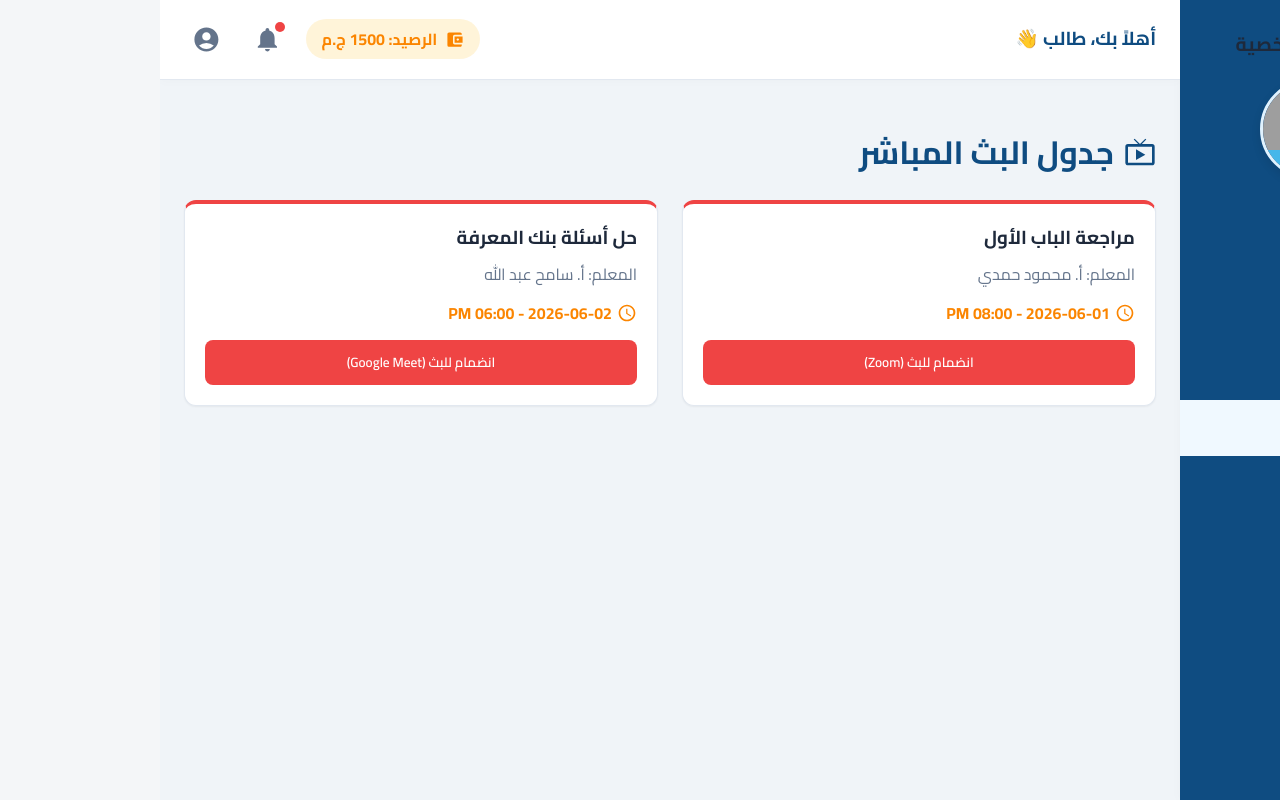
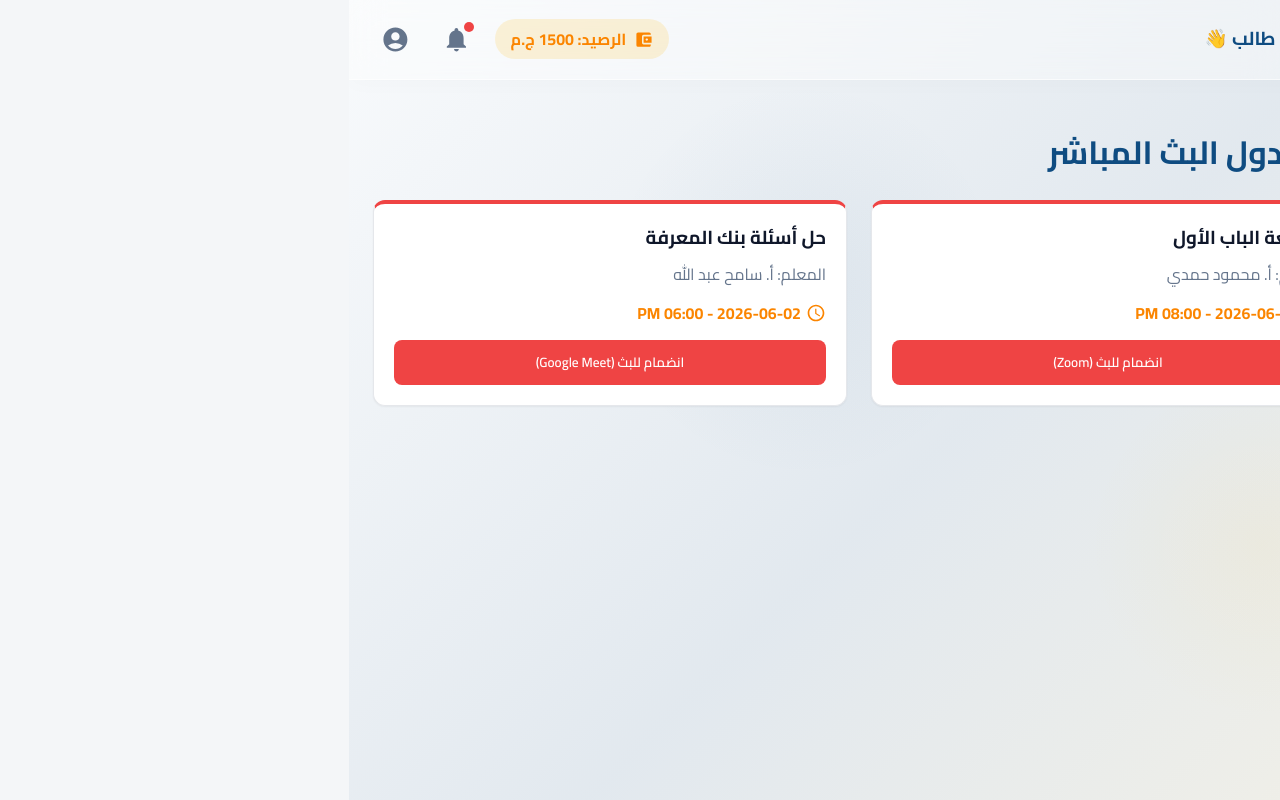
Before and after one commit to octobercitystudio-cyber/edutech-platform, a React (Vite) app: page /live in a window 1280 px wide. Built offline with nearby package versions, Linux system fonts and the light colour scheme; no server answers; grey boxes are pictures that could not be loaded.

Commit message:
Implement Light Glassmorphism Theme

```diff
--- a/src/App.jsx
+++ b/src/App.jsx
@@ -39,7 +39,7 @@ function RoleDashboard() {
 function StudentLayout() {
   const role = localStorage.getItem('userRole') || 'student';
   return (
-    <div className={`app-layout ${role === 'student' ? 'student-theme-branded' : ''}`} style={role !== 'student' ? {backgroundColor: '#f8fafc'} : {}}>
+    <div className={`app-layout ${role === 'student' ? 'student-theme-lightglass' : ''}`} style={role !== 'student' ? {backgroundColor: '#f8fafc'} : {}}>
       {role === 'student' ? <StudentSidebar /> : <Sidebar />}
       <div className="main-content">
         <Header />
--- a/src/pages/Dashboard.jsx
+++ b/src/pages/Dashboard.jsx
@@ -73,7 +73,7 @@ export default function Dashboard() {
       <div style={{display: 'grid', gridTemplateColumns: 'repeat(auto-fit, minmax(280px, 1fr))', gap: '20px', marginBottom: '20px'}}>
 
         {/* Calendar Card */}
-        <div className="branded-card" style={{...styles.card, textAlign: 'center', position: 'relative', overflow: 'hidden'}}>
+        <div className="lightglass-card" style={{...styles.card, textAlign: 'center', position: 'relative', overflow: 'hidden'}}>
           <div style={styles.calendarRings}>
             {[...Array(9)].map((_, i) => <div key={i} style={styles.ring}></div>)}
           </div>
@@ -88,12 +88,12 @@ export default function Dashboard() {
         </div>
 
         {/* Rank Card */}
-        <div className="branded-card" style={{...styles.card, textAlign: 'center'}}>
+        <div className="lightglass-card" style={{...styles.card, textAlign: 'center'}}>
           <h2 style={{marginBottom: '15px', fontSize: '1.2rem', color: 'var(--primary-color)'}}>ترتيبك هذا الأسبوع</h2>
           <div style={{display: 'flex', alignItems: 'center', justifyContent: 'center', gap: '15px'}}>
             <div style={{
               width: '80px', height: '80px', borderRadius: '50%',
-              backgroundColor: '#fffbeb', border: '3px solid var(--secondary-color)',
+              backgroundColor: 'rgba(255, 183, 3, 0.1)', border: '3px solid var(--secondary-color)',
               display: 'flex', alignItems: 'center', justifyContent: 'center',
               boxShadow: '0 4px 10px rgba(255, 183, 3, 0.2)'
             }}>
@@ -107,7 +107,7 @@ export default function Dashboard() {
         </div>
 
         {/* Welcome Card */}
-        <div className="branded-card" style={{...styles.card, display: 'flex', flexDirection: 'column', justifyContent: 'space-between', padding: '30px', backgroundColor: 'var(--primary-color)', color: '#ffffff'}}>
+        <div className="lightglass-card" style={{...styles.card, display: 'flex', flexDirection: 'column', justifyContent: 'space-between', padding: '30px', backgroundColor: 'rgba(15, 76, 129, 0.85)', backdropFilter: 'blur(16px)', WebkitBackdropFilter: 'blur(16px)', color: '#ffffff', border: '1px solid rgba(255,255,255,0.3)'}}>
           <div style={{display: 'flex', justifyContent: 'space-between', alignItems: 'flex-start'}}>
             <div style={{fontSize: '2.5rem', color: 'var(--secondary-color)'}}>🎓</div>
             <h2 style={{margin: 0, fontSize: '2rem', direction: 'ltr', color: '#fff'}}>{userName} ,مرحباً</h2>
@@ -126,15 +126,15 @@ export default function Dashboard() {
       <div style={{display: 'grid', gridTemplateColumns: 'repeat(auto-fit, minmax(400px, 1fr))', gap: '20px', marginBottom: '20px'}}>
 
         {/* Line Chart */}
-        <div className="branded-card" style={styles.card}>
+        <div className="lightglass-card" style={styles.card}>
           <h3 style={{textAlign: 'center', marginBottom: '20px', color: 'var(--primary-color)'}}>معدل التعلم (الساعات)</h3>
           <div style={{height: '250px'}}>
             <ResponsiveContainer width="100%" height="100%">
               <AreaChart data={lineData} margin={{ top: 5, right: 0, left: 0, bottom: 5 }}>
-                <CartesianGrid strokeDasharray="3 3" vertical={false} stroke="var(--border-color)" />
+                <CartesianGrid strokeDasharray="3 3" vertical={false} stroke="rgba(15, 76, 129, 0.1)" />
                 <XAxis dataKey="name" axisLine={false} tickLine={false} tick={{fontSize: 12, fill: 'var(--text-muted)'}} />
                 <YAxis axisLine={false} tickLine={false} tick={{fontSize: 12, fill: 'var(--text-muted)'}} />
-                <RechartsTooltip contentStyle={{backgroundColor: '#fff', border: '1px solid var(--border-color)', borderRadius: '8px', color: 'var(--text-main)', boxShadow: '0 4px 10px rgba(0,0,0,0.05)'}} />
+                <RechartsTooltip contentStyle={{backgroundColor: 'rgba(255,255,255,0.9)', backdropFilter: 'blur(8px)', border: '1px solid rgba(255,255,255,0.5)', borderRadius: '8px', color: 'var(--text-main)', boxShadow: '0 4px 10px rgba(0,0,0,0.05)'}} />
                 <Area type="monotone" dataKey="value" stroke="var(--primary-color)" fill="var(--primary-color)" fillOpacity={0.1} strokeWidth={3} />
               </AreaChart>
             </ResponsiveContainer>
@@ -142,7 +142,7 @@ export default function Dashboard() {
         </div>
 
         {/* Donut Chart */}
-        <div className="branded-card" style={styles.card}>
+        <div className="lightglass-card" style={styles.card}>
           <h3 style={{textAlign: 'center', marginBottom: '20px', color: 'var(--primary-color)'}}>توزيع الأنشطة</h3>
           <div style={{display: 'flex', alignItems: 'center', height: '250px'}}>
 
@@ -171,7 +171,7 @@ export default function Dashboard() {
       </div>
 
       {/* Bottom Row */}
-      <div className="branded-card" style={styles.card}>
+      <div className="lightglass-card" style={styles.card}>
         <h3 style={{marginBottom: '20px', color: 'var(--primary-color)'}}>أحدث المعاملات</h3>
         <div style={{overflowX: 'auto'}}>
           <table style={{width: '100%', borderCollapse: 'collapse'}}>
@@ -226,8 +226,9 @@ const styles = {
   ring: {
     width: '12px',
     height: '24px',
-    border: '3px solid #e2e8f0',
+    border: '3px solid rgba(255,255,255,0.8)',
     borderRadius: '6px',
-    backgroundColor: '#f8fafc',
+    backgroundColor: 'rgba(255,255,255,0.5)',
+    boxShadow: 'inset 0 0 5px rgba(0,0,0,0.1)'
   }
 };
--- a/src/student-theme.css
+++ b/src/student-theme.css
@@ -1,84 +1,116 @@
-/* Branded Light Theme for Student Dashboard */
-.student-theme-branded {
-  /* Core background to a soft, clean light gray/blue */
-  --bg-color: #f0f4f8;
-
-  /* Surfaces */
-  --surface-color: #ffffff;
+/* Light Glassmorphism Theme for Student Dashboard */
+.student-theme-lightglass {
+  /* Core background gradient - very soft, light, integrating platform colors */
+  background: linear-gradient(135deg, #f8fafc 0%, rgba(15, 76, 129, 0.08) 50%, rgba(255, 183, 3, 0.08) 100%);
 
   /* Text */
-  --text-main: #1e293b;
+  --text-main: #0f172a;
   --text-muted: #64748b;
 
   /* Borders and UI */
-  --border-color: #e2e8f0;
+  --glass-border: rgba(255, 255, 255, 0.5);
+  --glass-bg: rgba(255, 255, 255, 0.65);
 
-  background-color: var(--bg-color);
   min-height: 100vh;
   color: var(--text-main);
+  position: relative;
 }
 
-/* Sidebar Overrides for Branded Theme */
-.student-theme-branded aside {
-  background-color: var(--primary-color) !important; /* Deep Blue */
-  border-left: none !important;
-  color: #ffffff;
+/* Add a pseudo-element for extra subtle glowing orbs in the background to enhance glass effect */
+.student-theme-lightglass::before {
+  content: "";
+  position: absolute;
+  top: 10%;
+  left: 20%;
+  width: 400px;
+  height: 400px;
+  background: radial-gradient(circle, rgba(15, 76, 129, 0.05) 0%, transparent 70%);
+  border-radius: 50%;
+  z-index: 0;
+  pointer-events: none;
 }
 
-.student-theme-branded aside h3.profileTitle {
-  color: #ffffff !important;
+.student-theme-lightglass::after {
+  content: "";
+  position: absolute;
+  bottom: 10%;
+  right: 15%;
+  width: 350px;
+  height: 350px;
+  background: radial-gradient(circle, rgba(255, 183, 3, 0.05) 0%, transparent 70%);
+  border-radius: 50%;
+  z-index: 0;
+  pointer-events: none;
 }
 
-.student-theme-branded aside ul li {
-  color: rgba(255, 255, 255, 0.7) !important;
+/* Ensure main content is above the background orbs */
+.student-theme-lightglass .main-content,
+.student-theme-lightglass aside {
+  position: relative;
+  z-index: 1;
 }
 
-.student-theme-branded aside ul li.active {
-  background: rgba(255, 183, 3, 0.15) !important;
-  color: var(--secondary-color) !important;
-  border-right: 4px solid var(--secondary-color) !important;
+/* Sidebar Overrides for Light Glassmorphism */
+.student-theme-lightglass aside {
+  background-color: rgba(255, 255, 255, 0.4) !important;
+  backdrop-filter: blur(16px);
+  -webkit-backdrop-filter: blur(16px);
+  border-left: 1px solid rgba(255, 255, 255, 0.6) !important;
+  box-shadow: -4px 0 25px rgba(15, 76, 129, 0.05);
 }
 
-.student-theme-branded aside ul li:hover:not(.active) {
-  background-color: rgba(255, 255, 255, 0.05) !important;
-  color: #ffffff !important;
+.student-theme-lightglass aside h3.profileTitle {
+  color: var(--primary-color) !important;
+}
+
+.student-theme-lightglass aside ul li {
+  color: var(--text-muted) !important;
+}
+
+.student-theme-lightglass aside ul li.active {
+  background: rgba(255, 255, 255, 0.5) !important;
+  color: var(--secondary-hover) !important;
+  border-right: 4px solid var(--secondary-color) !important;
+  box-shadow: 0 4px 15px rgba(255, 183, 3, 0.1);
+}
+
+.student-theme-lightglass aside ul li:hover:not(.active) {
+  background-color: rgba(255, 255, 255, 0.3) !important;
+  color: var(--primary-color) !important;
 }
 
 /* Header Overrides */
-.student-theme-branded header {
-  background-color: #ffffff !important;
-  border-bottom: 1px solid var(--border-color) !important;
-  box-shadow: 0 2px 10px rgba(0,0,0,0.02);
+.student-theme-lightglass header {
+  background-color: rgba(255, 255, 255, 0.4) !important;
+  backdrop-filter: blur(16px);
+  -webkit-backdrop-filter: blur(16px);
+  border-bottom: 1px solid rgba(255, 255, 255, 0.6) !important;
+  box-shadow: 0 4px 20px rgba(0,0,0,0.02);
 }
 
-/* Clean Branded Cards */
-.student-theme-branded .branded-card {
-  background-color: var(--surface-color);
-  border: 1px solid var(--border-color);
+/* Light Glass Cards */
+.student-theme-lightglass .lightglass-card {
+  background-color: var(--glass-bg);
+  backdrop-filter: blur(16px);
+  -webkit-backdrop-filter: blur(16px);
+  border: 1px solid var(--glass-border);
   border-radius: var(--radius-lg);
-  box-shadow: 0 4px 15px rgba(0, 0, 0, 0.03);
-  transition: all 0.2s ease;
+  box-shadow: 0 8px 32px 0 rgba(31, 38, 135, 0.07);
+  transition: all 0.3s ease;
 }
 
-.student-theme-branded .branded-card:hover {
-  box-shadow: 0 8px 25px rgba(15, 76, 129, 0.08);
-  border-color: rgba(15, 76, 129, 0.2);
+.student-theme-lightglass .lightglass-card:hover {
+  box-shadow: 0 8px 32px 0 rgba(15, 76, 129, 0.15);
+  border-color: rgba(255, 255, 255, 0.8);
+  transform: translateY(-2px);
 }
 
-/* Tables in Branded Theme */
-.student-theme-branded table th {
+/* Tables in Glass Theme */
+.student-theme-lightglass table th {
   color: var(--text-muted) !important;
-  border-bottom: 1px solid var(--border-color) !important;
+  border-bottom: 1px solid rgba(15, 76, 129, 0.1) !important;
 }
 
-.student-theme-branded table td {
-  border-bottom: 1px solid #f8fafc !important;
+.student-theme-lightglass table td {
+  border-bottom: 1px solid rgba(15, 76, 129, 0.05) !important;
 }
-
-/* Text overrides */
-.student-theme-branded .text-primary {
-  color: var(--primary-color);
-}
-.student-theme-branded .text-secondary {
-  color: var(--secondary-color);
-}
```
Also changed, not shown: src/pages/MyCourses.jsx (+22 -22 lines).
